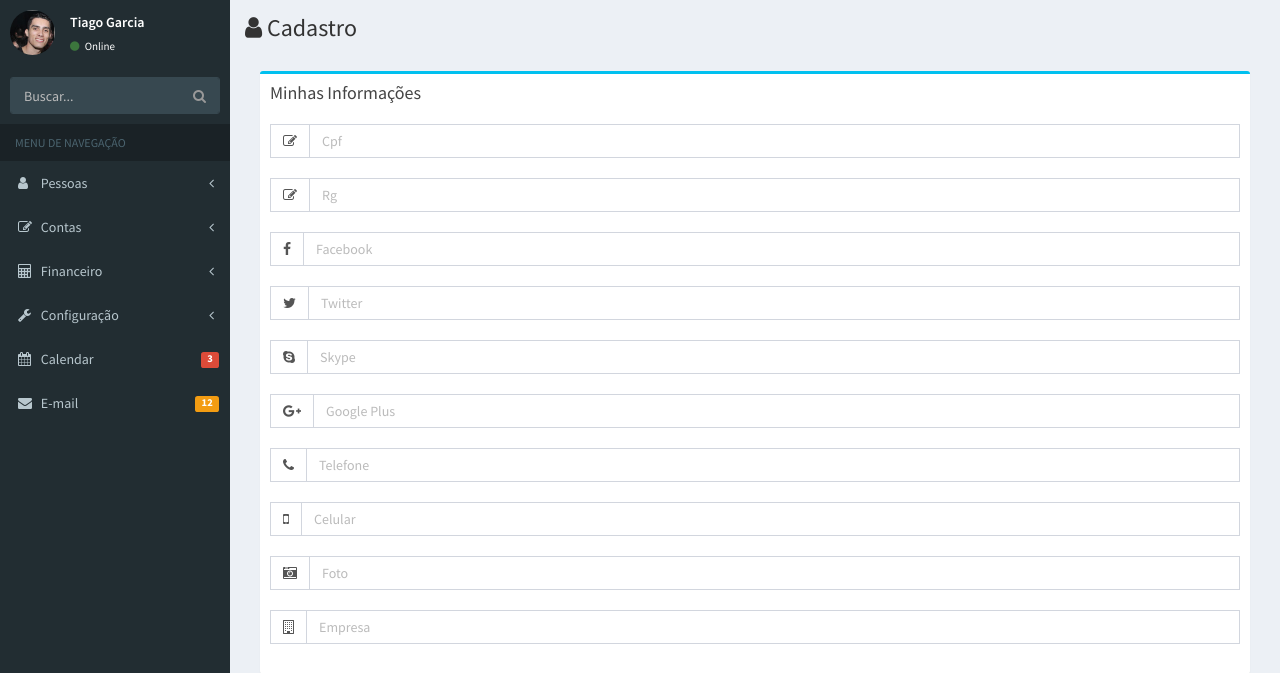
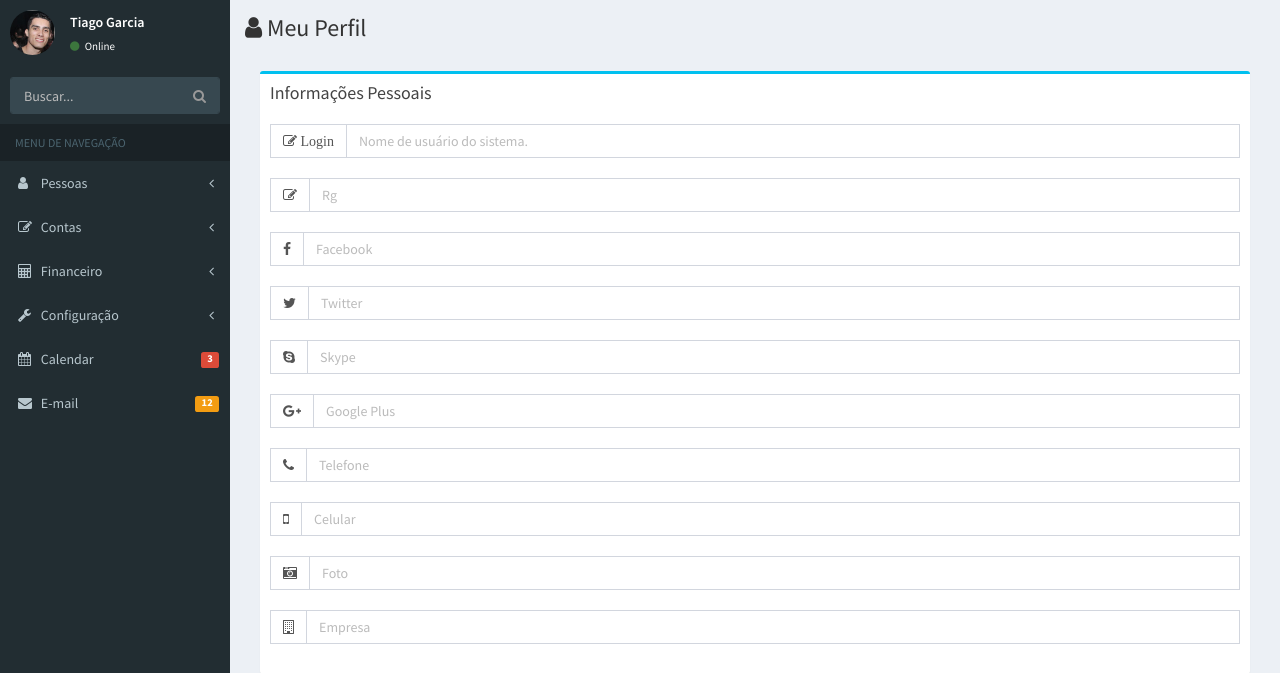
Before and after one commit to mateusportal/portalconta, a Django app: page /sistema/usuario/ in a window 1280 px wide. Shown: the part 50-723 px from the top of the page. Run offline with Django 3.2, Linux system fonts and the light colour scheme; the visitor is signed in with stand-in values (Sample User, id 1); parts of the project's set-up code (start-up, migrations or seed data) failed here and were passed over; some libraries are stand-ins or nearby versions.

Commit message:
Alteracoes no settings.py

```diff
--- a/core/templates/sistema/usuario.html
+++ b/core/templates/sistema/usuario.html
@@ -1,6 +1,6 @@
 {% extends "sistema/template.html" %}
 {% block titulo %}Meu Perfil{% endblock %}
-{% block container_titulo %}<i class="fa fa-user"></i> Cadastro{% endblock %}
+{% block container_titulo %}<i class="fa fa-user"></i> Meu Perfil{% endblock %}
 
 {% block container %}
 <section class="content">
@@ -8,12 +8,12 @@
         <div class="col-md-12">
             <div class="box box-info">
                 <div class="box-header">
-                    <h3 class="box-title">Minhas Informações</h3>
+                    <h3 class="box-title">Informações Pessoais</h3>
                 </div>
                 <div class="box-body">
                     <div class="input-group">
-                        <span class="input-group-addon"><i class="fa fa-edit"></i></span>
-                        <input type="text" id="Cpf" class="form-control"  placeholder="Cpf">
+                        <span class="input-group-addon"><i class="fa fa-edit"> Login</i></span>
+                        <input type="text" class="form-control"  placeholder="Nome de usuário do sistema.">
                     </div>
                     <br/>
                     <div class="input-group">
--- a/pc/settings.py
+++ b/pc/settings.py
@@ -7,6 +7,8 @@
 # RODANDO MIGRATE NO HEROKU: heroku run python manage.py migrate core
 # OU ESTE PARA AJUSTAR MIGRAÇÃO EM CASO DE ERROS: heroku run python manage.py migrate core --fake
 # DESCOBRIR ERROS NO SERVIDOR HEROKU: heroku run python ./manage.py collectstatic --noinput
+# LIMPAR BANCO HEROKU: heroku pg:reset DATABASE
+# CRIAR NOVAMENTE O BANCO REMOTO: heroku run python manage.py syncdb
 
 import os
 import cloudinary
```
